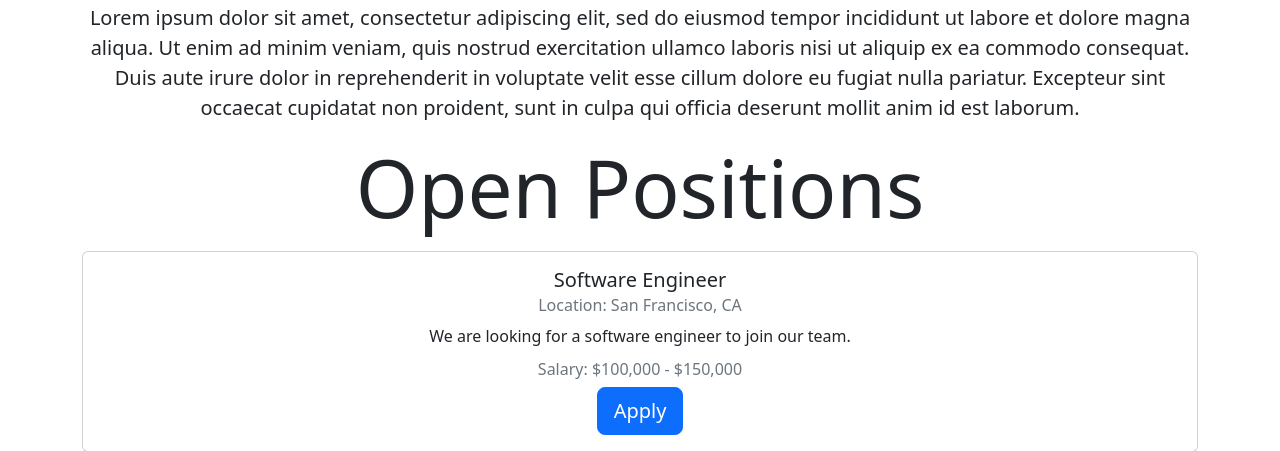
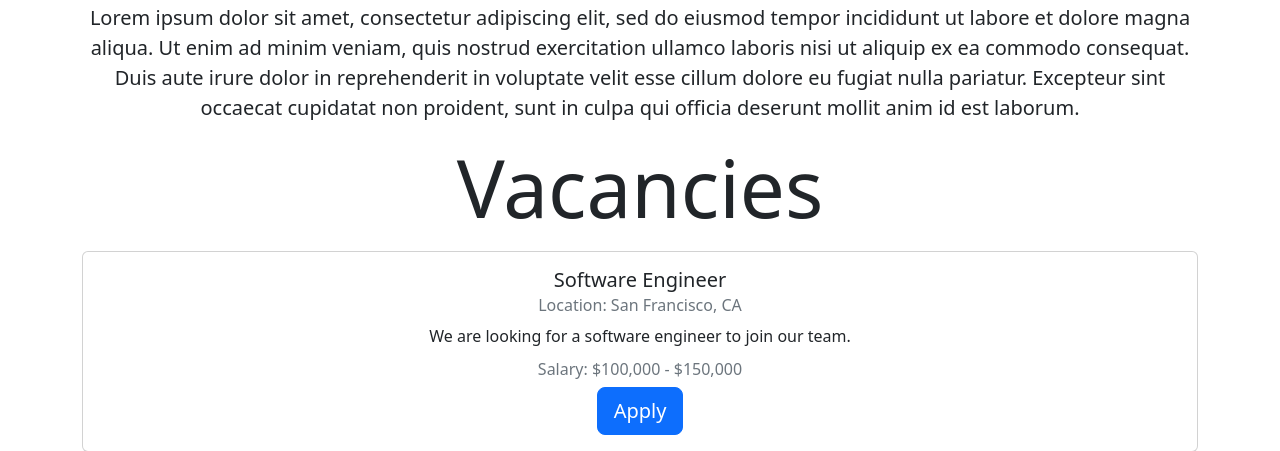
Before and after one commit to OmarMWarraich/careers-website, a Flask app: page / in a window 1280 px wide. Shown: the part 949-1400 px from the top of the page. Run offline with Flask 3, Linux system fonts and the light colour scheme.

Commit message:
fix: Vacancies

```diff
--- a/templates/home.html
+++ b/templates/home.html
@@ -14,7 +14,7 @@
         <p class="lead">
             Lorem ipsum dolor sit amet, consectetur adipiscing elit, sed do eiusmod tempor incididunt ut labore et dolore magna aliqua. Ut enim ad minim veniam, quis nostrud exercitation ullamco laboris nisi ut aliquip ex ea commodo consequat. Duis aute irure dolor in reprehenderit in voluptate velit esse cillum dolore eu fugiat nulla pariatur. Excepteur sint occaecat cupidatat non proident, sunt in culpa qui officia deserunt mollit anim id est laborum.
         </p>
-        <h3 class="display-1">Open Positions</h3>
+        <h3 class="display-1">Vacancies</h3>
         <p>
             {% for job in jobs %}
                 {% include 'jobitem.html' %}
```
